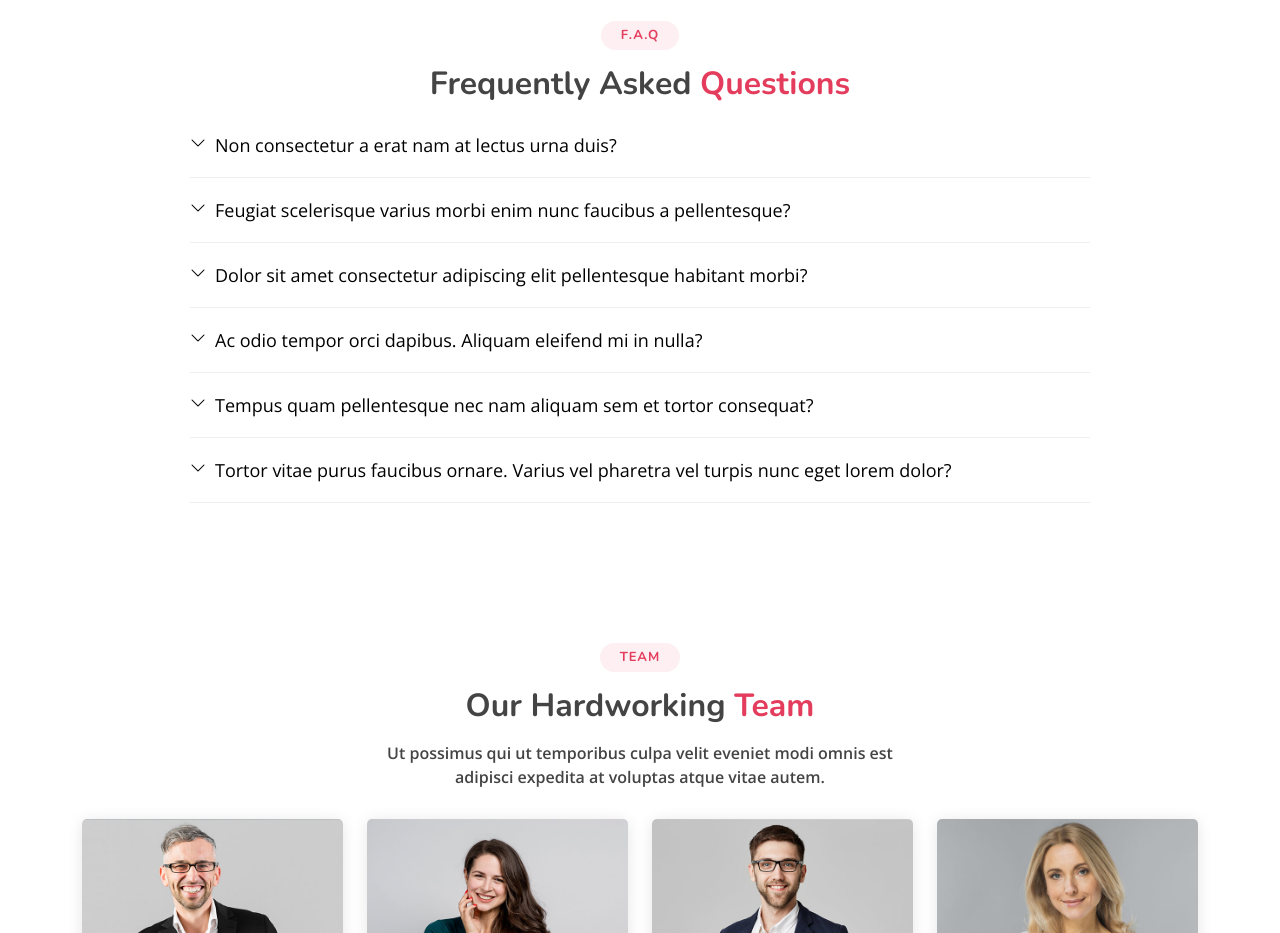
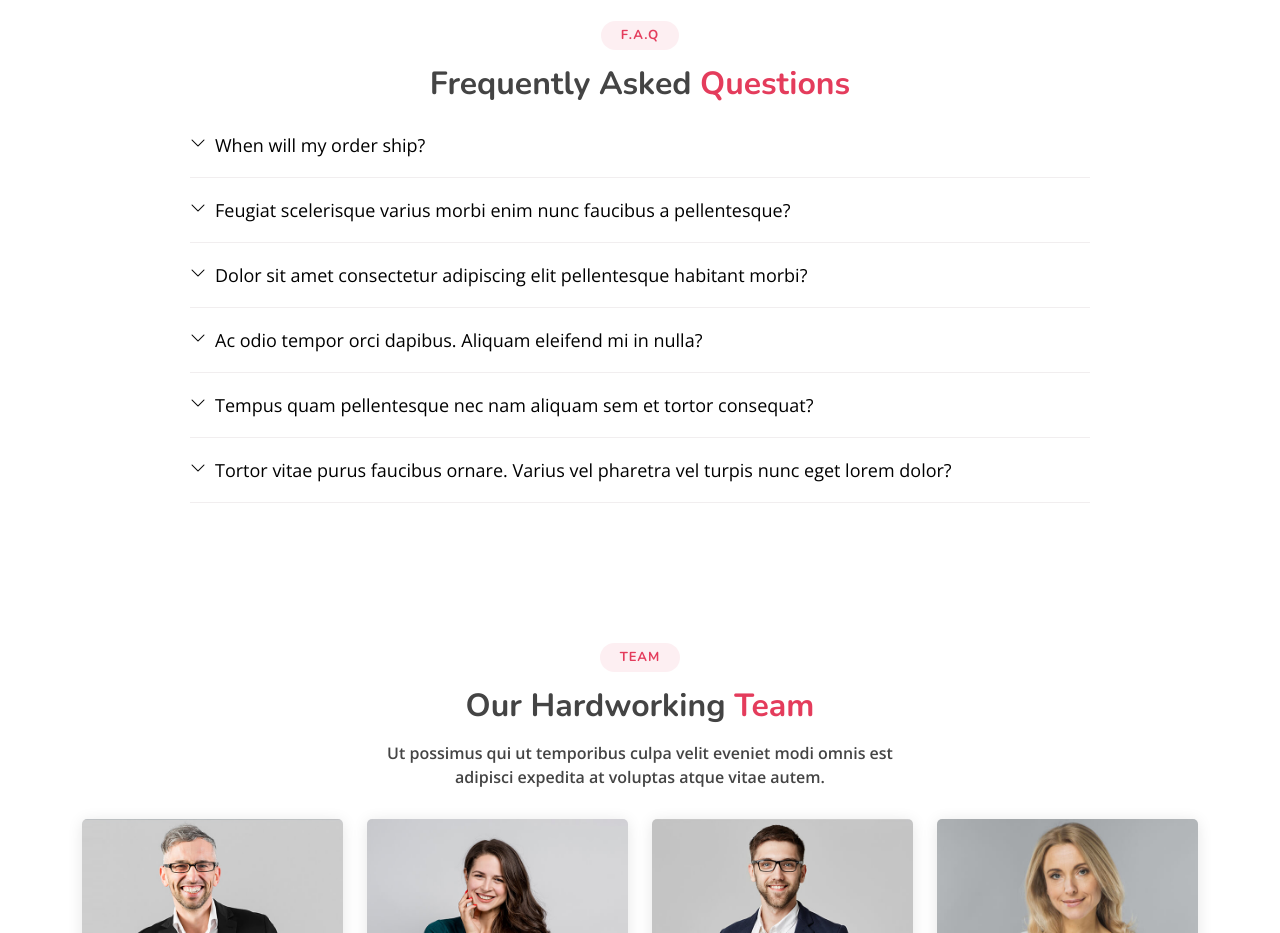
Before and after one commit to dicuandreea/dicuandreea.github.io, a plain HTML site: page index.html in a window 1280 px wide. Shown: the part 4040-4973 px from the top of the page. Drawn offline with nearby package versions, Linux system fonts and the light colour scheme.

Commit message:
Update index.html

```diff
--- a/index.html
+++ b/index.html
@@ -364,7 +364,7 @@
         <ul class="faq-list">
 
           <li>
-            <div data-bs-toggle="collapse" class="collapsed question" href="#faq1">Non consectetur a erat nam at lectus urna duis? <i class="bi bi-chevron-down icon-show"></i><i class="bi bi-chevron-up icon-close"></i></div>
+            <div data-bs-toggle="collapse" class="collapsed question" href="#faq1">When will my order ship? <i class="bi bi-chevron-down icon-show"></i><i class="bi bi-chevron-up icon-close"></i></div>
             <div id="faq1" class="collapse" data-bs-parent=".faq-list">
               <p>
                 Feugiat pretium nibh ipsum consequat. Tempus iaculis urna id volutpat lacus laoreet non curabitur gravida. Venenatis lectus magna fringilla urna porttitor rhoncus dolor purus non.
```
